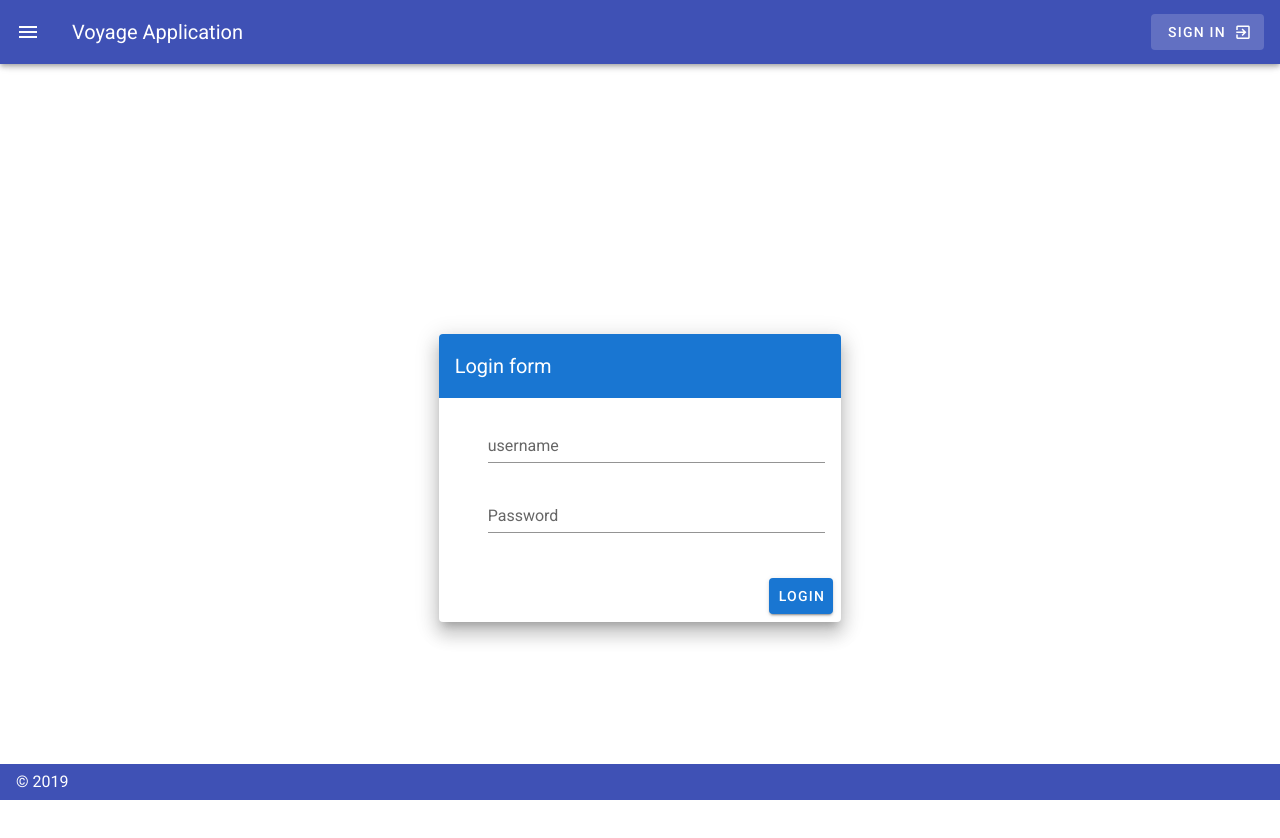
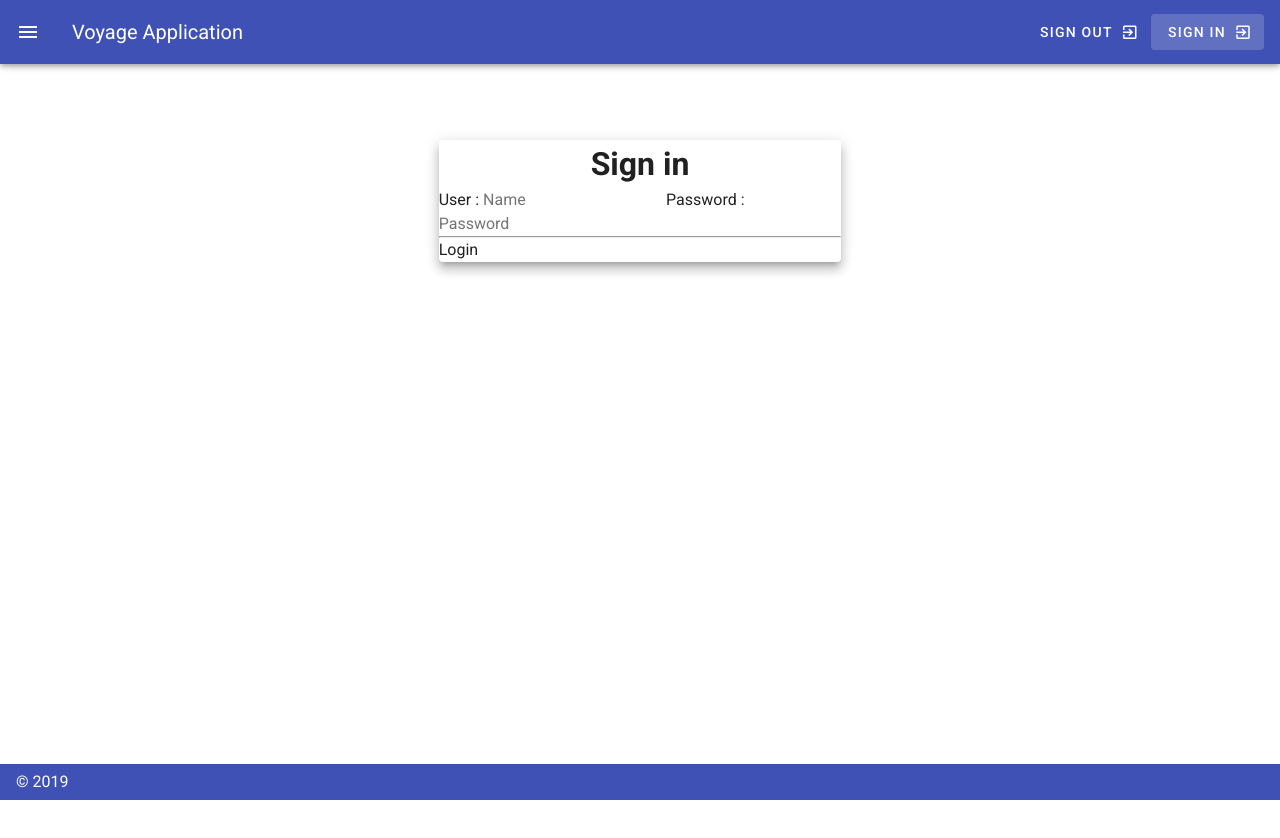
Before and after one commit to shefUIEGRH/Projet_Web, a Vue app: page /login in a window 1280 px wide. Shown: the top 838 px of the page. Built offline with nearby package versions, Linux system fonts and the light colour scheme.

Commit message:
ajout du login securise, ajout dun store.js pour les articles

```diff
--- a/src/App.vue
+++ b/src/App.vue
@@ -1,21 +1,51 @@
 <template>
   <v-app class="grey lighten-4">
     <Navbar>
-      <router-view></router-view>
+      <router-link to="/">Home</router-link>
+      <!-- <router-link to="/about">About</router-link><span v-if="isLoggedIn"> | <a @click="logout">Logout</a></span> -->
     </Navbar>
   </v-app>
 </template>
 
+
 <script>
+
+// import Navbar from './components/Navbar'
+// export default {
+//   components: { Navbar },
+//   name: 'App',
+//   data () {
+//     return {
+//     }
+//   }
+// }
 import Navbar from './components/Navbar'
-// import Nouveau from './views/Nouveau'
-// import Lire from './views/Lire'
-export default {
-  components: { Navbar },
-  name: 'App',
-  data () {
-    return {
+// import store from './store/store'
+
+  export default {
+    components: { Navbar },
+    name: 'App',
+    computed : {
+      isLoggedIn : function(){ return this.store.getters.isLoggedIn}
+    },
+    methods: {
+      logout: function () {
+        this.store.dispatch('logout')
+        .then(() => {
+          this.$router.push('/login')
+        })
+      },
+      created: function () {
+      this.$http.interceptors.response.use(undefined, function (err) {
+        return new Promise(function () {
+          if (err.status === 401 && err.config && !err.config.__isRetryRequest) {
+            this.store.dispatch(logout)
+          }
+          throw err
+        })
+      })
     }
+  },
+
   }
-}
 </script>
--- /dev/null
+++ b/src/components/Login.vue
@@ -0,0 +1,50 @@
+<template>
+ <v-app id="inspire">
+    <v-content>
+      <v-container fluid>
+        <v-row align="center" justify="center">
+          <v-col cols="12" sm="8" md="4">
+            <v-card class="elevation-8">
+              <form class="login" @submit.prevent="login">
+                <h1>Sign in</h1>
+                <label>User : </label>
+                <input required v-model="user" type="user" placeholder="Name"/>
+                <label>Password : </label>
+                <input required v-model="password" type="password" placeholder="Password"/>
+                <hr/>
+                <button type="submit">Login</button>
+              </form>
+            </v-card>
+          </v-col>
+        </v-row>
+      </v-container>
+    </v-content>
+  </v-app>
+</template>
+
+<script>
+// import router from "../router"
+// import axios from "axios"
+import store from '../store/store'
+// import Vuex from 'vuex'
+
+
+export default {
+    data(){
+      return {
+        user : "",
+        password : ""
+      }
+    },
+  methods: {
+      login: function () {
+        let user = this.user
+        let password = this.password
+        store.dispatch('login', { user, password })
+       .then(() => this.$router.push('/'))
+       .catch(err => console.log(err))
+      }
+    }
+}
+
+</script>
--- a/src/components/Navbar.vue
+++ b/src/components/Navbar.vue
@@ -17,9 +17,13 @@
       <v-app-bar-nav-icon @click.stop="drawer = !drawer"></v-app-bar-nav-icon>
       <v-toolbar-title>Voyage Application</v-toolbar-title>
       <v-spacer></v-spacer>
-      <v-btn text v-if="!connected" to="/login"> <span>Sign in</span> <v-icon right>mdi-exit-to-app</v-icon> </v-btn>
-      <v-btn text v-if="connected" to="/login"> <span>Sign out</span> <v-icon right>mdi-exit-to-app</v-icon> </v-btn>
-
+      <!-- TODO Reactivity pb ... cant use v-if and v-else for btn ... -->
+      <!-- <div v-if="isLoggedIn === false">  -->
+        <v-btn text to="/home" @click="logout"> <span>Sign out</span> <v-icon right> mdi-exit-to-app </v-icon>  </v-btn>
+      <!-- </div> -->
+      <!-- <div v-else > -->
+        <v-btn text to="/login">  <span>Sign in</span>  <v-icon right>mdi-exit-to-app</v-icon> </v-btn>
+      <!-- </div> -->
     </v-app-bar>
 
     <v-content>
@@ -35,23 +39,27 @@
 
 <script>
 import Vuex from 'vuex'
-
+import store from '../store/store'
 export default {
 
   data() {
     return {
-      connected: false, //Vuex.mapGetters(['connected']),
+      ...Vuex.mapGetters(['isLoggedIn']),
       msg: "Sign In",
       links: [
         {icon: 'mdi-home', text: 'Home', route: '/'},
         {icon: 'mdi-message-text-outline', text: 'Articles', route: '/articles'},
         {icon: 'mdi-thumb-up', text: 'Avis', route: '/avis'},
       ],
-      // TODO replace Sign by connected
       drawer: false
     }
   },
-
+  methods: {
+    logout () {
+      //TODO Reactivity pb ... cant use v-if and v-else for btn ...
+      store.dispatch('logout')
+    },
+  }
 }
 </script>
 
--- /dev/null
+++ b/src/components/Secure.vue
@@ -0,0 +1,5 @@
+<template>
+  <div>
+    <h1>This page is protected by auth</h1>
+  </div>
+</template>
--- a/src/main.js
+++ b/src/main.js
@@ -3,9 +3,16 @@ import App from './App.vue'
 import Vuex from 'vuex'
 import router from './router'
 import vuetify from './plugins/vuetify'
-import store from './store/articles'
+import store from './store/store'
+import Axios from 'axios'
 
 Vue.config.productionTip = false
+
+Vue.prototype.$http = Axios;
+const token = localStorage.getItem('token')
+if (token) {
+  Vue.prototype.$http.defaults.headers.common['Authorization'] = token
+}
 
 Vue.use(Vuex)
 new Vue({
--- /dev/null
+++ b/src/store/store.js
@@ -0,0 +1,85 @@
+import Vue from 'vue'
+import Vuex from 'vuex'
+import axios from 'axios'
+
+Vue.use(Vuex)
+
+export default new Vuex.Store({
+  state: {
+    status: '',
+    token: localStorage.getItem('token') || '',
+    user : {},
+    articles: [
+      {title: 'La France', src: 'https://image.noelshack.com/fichiers/2019/44/6/1572721350-france.jpg', text: 'test, blablabla', visible: false, count: 0},
+      {title: 'La Chine', src: 'https://image.noelshack.com/fichiers/2019/44/6/1572721338-chine.jpg', text: 'test bis, blablabla', visible: false, count: 0},
+      {title: 'Les Etats-Unis', src: 'https://image.noelshack.com/fichiers/2019/44/6/1572721375-usa.jpg', text: 'test ter, blablabla', visible: false, count: 0},
+      {title: 'L\'Egypte', src: 'https://image.noelshack.com/fichiers/2019/44/6/1572721342-egypte.jpg', text: 'test 4, blablabla', visible: false, count: 0},
+      {title: 'La Nouvelle Zélande', src: 'https://image.noelshack.com/fichiers/2019/44/6/1572721943-nz.jpg', text: 'test 5, blablabla', visible: false, count: 0},
+      {title: 'L\'Argentine', src: 'https://image.noelshack.com/fichiers/2019/44/6/1572721333-argentine.jpg', text: 'test 6, blablabla', visible: false, count: 0},
+    ]
+  },
+  mutations: {
+    auth_request(state){
+      state.status = 'loading'
+    },
+    auth_success(state, token, user){
+      state.status = 'success'
+      state.token = token
+      state.user = user
+    },
+    auth_error(state){
+      state.status = 'error'
+    },
+    logout(state){
+      state.status = ''
+      state.token = ''
+    },
+    add_articles: (state, payload) =>{
+
+      state.articles.push({
+        title: payload.title,
+        src: payload.src,
+        text: payload.text,
+        visible: false,
+        count: 0,
+      })
+    },
+  },
+  getters : {
+    isLoggedIn: state => state.token,
+    authStatus: state => state.status,
+    articles: state => state.articles,
+  },
+
+  actions: {
+    login({commit}, user){
+      return new Promise((resolve, reject) => {
+        commit('auth_request')
+        axios({url: 'http://localhost:4000/api/login', data: user, method: 'POST' })
+        .then(resp => {
+          const token = resp.data.token
+          const user = resp.data.username
+          localStorage.setItem('token', token)
+          axios.defaults.headers.common['Authorization'] = token
+          commit('auth_success', token, user)
+
+          resolve(resp)
+        })
+        .catch(err => {
+          alert(err.response.data.message)
+          commit('auth_error')
+          localStorage.removeItem('token')
+          reject(err)
+        })
+      })
+    },
+    logout({commit}){
+      return new Promise((resolve) => {
+        commit('logout')
+        localStorage.removeItem('token')
+        delete axios.defaults.headers.common['Authorization']
+        resolve()
+      })
+    }
+  },
+})
--- a/src/views/Lire.vue
+++ b/src/views/Lire.vue
@@ -76,7 +76,7 @@
 
 <script>
   import Vuex from 'vuex'
-
+  // import store from '../store/account'
   export default {
     props: {
     value: {
@@ -117,7 +117,7 @@
     computed: {
       ...Vuex.mapGetters(['articles']),
       filteredArticle: function(){
-        return this.articles.filter((article) => {
+       return this.articles.filter((article) => {
             return article.title.toUpperCase().match(this.recherche.toUpperCase());
             // return article.title.match(this.recherche);
         });
--- a/src/views/Login.vue
+++ /dev/null
@@ -1,92 +0,0 @@
-<template>
-  <v-app id="inspire">
-    <v-content>
-      <v-container class="fill-height" fluid>
-        <v-row align="center" justify="center">
-          <v-col cols="12" sm="8" md="4">
-            <v-card class="elevation-12">
-              <v-toolbar color="primary" dark flat>
-                <v-toolbar-title>Login form</v-toolbar-title>
-                <div class="flex-grow-1"></div>
-              </v-toolbar>
-              <v-card-text>
-                <v-form>
-                  <v-text-field
-                    v-model="username"
-                    label="username"
-                    name="username"
-                    prepend-icon="dmi-account_box"
-                    type="text"
-                  ></v-text-field>
-
-                  <v-text-field
-                    v-model="password"
-                    label="Password"
-                    name="password"
-                    prepend-icon="dmi-lock"
-                    type="password"
-                  ></v-text-field>
-                </v-form>
-              </v-card-text>
-              <v-card-actions>
-                <div class="flex-grow-1"></div>
-                <v-btn color="primary" @click="login(username, password)">Login</v-btn>
-              </v-card-actions>
-            </v-card>
-          </v-col>
-        </v-row>
-      </v-container>
-    </v-content>
-  </v-app>
-</template>
-
-<script>
-import router from "../router"
-import axios from "axios"
-import store from '../store/account'
-import Vuex from 'vuex'
-
-export default {
-  store: store,
-
-  data: () => ({
-    connected: Vuex.mapGetters(['connected']),
-    username: "",
-    password: "",
-  }),
-  methods: {
-        login: function (username, password) {
-          console.log("log in process")
-          axios.post("http://localhost:4000/api/login", {username, password} )
-            .then((response) => {
-                this.message = response.data.message
-                if (this.message === "connected") {
-                  store.commit('login', store)
-                  router.push("/home")
-                }
-            })
-            .catch((errors) => {
-                alert(errors.response.data.message)
-                console.log(errors)
-                console.log("Cannot log in")
-            })
-        },
-      logout: function () {
-          if (this.connected) {
-            axios.get("http://localhost:4000/api/logout")
-              .then((response) => {
-                  this.message = response.data.message
-                  store.commit('logout', store)
-              })
-              .catch((errors) => {
-                  console.log(errors)
-                  console.log("Cannot log out")
-              })
-          }else{
-            console.log("Cannot log out, you're not connected")
-          }
-        }
-    }
-}
-
-</script>
--- a/src/views/Nouveau.vue
+++ b/src/views/Nouveau.vue
@@ -52,7 +52,7 @@
   import { validationMixin } from 'vuelidate'
   import { required, maxLength } from 'vuelidate/lib/validators'
   import router from "../router";
-  import store from '../store/articles'
+  import store from '../store/store'
 
 
   // import ArticlesVue from './Articles.vue'
```
Also changed, not shown: server.js (+5 -28 lines), src/router.js (+35 -8 lines).
